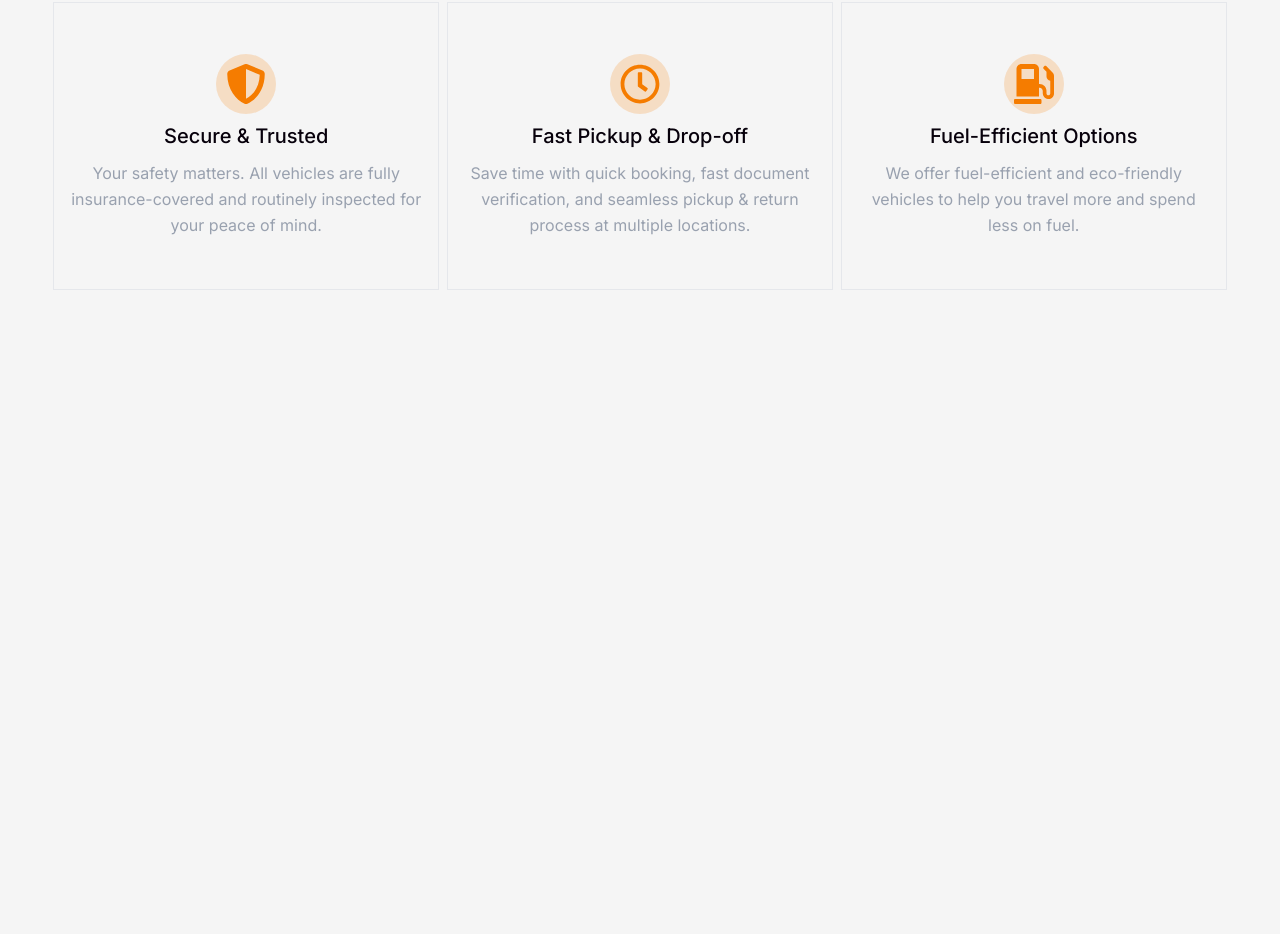
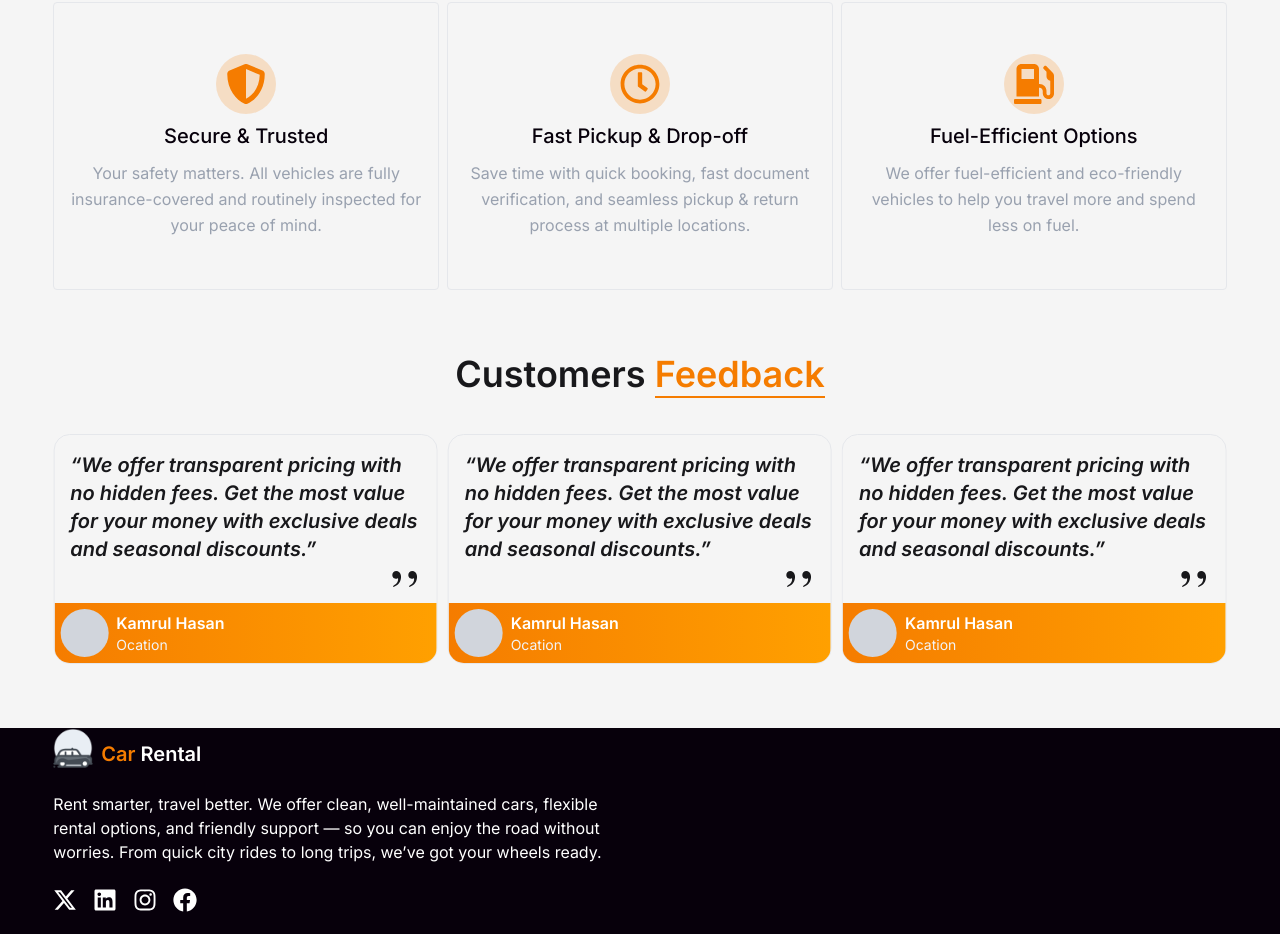
Before and after one commit to kamrulhasanPro/Car-Rental-Client, a React (Vite) app: page / in a window 1280 px wide. Shown: the part 802-1736 px from the top of the page. Before the commit the page ends 1092 px from the top, so only its background shows below. Built offline with nearby package versions, Linux system fonts and the light colour scheme.

Commit message:
feedback complete  and footer start

```diff
--- /dev/null
+++ b/src/Components/FeedBack/Feedback.jsx
@@ -0,0 +1,68 @@
+import React from "react";
+import MyTitle from "../Title/MyTitle";
+import FeedbackCard from "./FeedbackCard";
+import MyContainer from "../MyContainer/MyContainer";
+import { Swiper, SwiperSlide } from "swiper/react";
+import { Autoplay } from "swiper/modules";
+import { motion } from "framer-motion";
+
+const Feedback = () => {
+  const testimonials = [
+  {
+    name: "John Miller",
+    feedback: "Amazing experience! The car was clean and the pickup process was super smooth. Highly recommended!",
+  },
+  {
+    name: "Aisha Rahman",
+    feedback: "Really impressed with the customer service. Very professional and fast booking system.",
+  },
+  {
+    name: "Michael Brown",
+    feedback: "Affordable rates and many car options to choose from. Will rent again!",
+  },
+  {
+    name: "Sophia Ali",
+    feedback: "Quick delivery, very polite staff. Loved the experience!",
+  },
+  {
+    name: "David Lee",
+    feedback: "Good cars and best service. Honest pricing and no hidden charges.",
+  },
+];
+  return (
+    <MyContainer className="mt-16">
+        {/* title */}
+      <MyTitle>
+        Customers <span className="text-primary border-b-2">Feedback</span>
+      </MyTitle>
+
+      <motion.div initial={{ opacity: 0, y: 40 }}
+        whileInView={{ opacity: 1, y: 0 }}
+        transition={{ duration: 0.6 }}
+        viewport={{ once: true }}>
+        <Swiper
+        modules={[Autoplay]}
+        autoplay={{delay:2500}}
+        speed={1500}
+        loop={true}
+        spaceBetween={10}
+        breakpoints={{
+            0: { slidesPerView: 1 },
+            640: { slidesPerView: 2 },
+            1024: { slidesPerView: 3 },
+          }}
+        >
+        {
+          testimonials.map((item, index) => (
+            <SwiperSlide key={index}>
+              <FeedbackCard/>
+            </SwiperSlide>
+          ))
+        }
+        </Swiper>
+      </motion.div>
+    </MyContainer>
+  );
+};
+
+export default Feedback;
--- /dev/null
+++ b/src/Components/FeedBack/FeedbackCard.jsx
@@ -0,0 +1,38 @@
+import React from "react";
+import { SiComma } from "react-icons/si";
+
+const FeedbackCard = () => {
+  return (
+    <div className="border border-gray-200 overflow-hidden rounded-2xl">
+      {/* feedback message */}
+      <div className="p-4">
+        <p className="text-xl font-semibold italic">
+          “
+          {
+            "We offer transparent pricing with no hidden fees. Get the most value for your money with exclusive deals and seasonal discounts."
+          }
+          ”
+        </p>
+
+        <div className="flex justify-end mt-2">
+          <SiComma />
+          <SiComma />
+        </div>
+      </div>
+
+      {/* feedback profile */}
+      <div className="flex items-center gap-2 my_bg p-1.5 text-white">
+        <figure className="w-12 h-12 rounded-full bg-gray-300 overflow-hidden">
+          <img src="" alt="" />
+        </figure>
+
+        <div>
+          <h4 className="text-[1rem] font-semibold">Kamrul Hasan</h4>
+          <p className="text-sm text-gray-100">Ocation</p>
+        </div>
+      </div>
+    </div>
+  );
+};
+
+export default FeedbackCard;
--- /dev/null
+++ b/src/Components/Footer/Footer.jsx
@@ -0,0 +1,58 @@
+import React from "react";
+import MyContainer from "../MyContainer/MyContainer";
+import { Link } from "react-router";
+import { FaXTwitter } from "react-icons/fa6";
+import { FaFacebook, FaInstagram, FaLinkedin } from "react-icons/fa";
+import { MdDoubleArrow } from "react-icons/md";
+
+const Footer = () => {
+  return (
+    <section className="mt-16 bg-neutral text-white">
+      <MyContainer className={'flex'}>
+        <div className="space-y-6 flex-1">
+          {/* logo */}
+          <div className="flex items-end justify-start gap-2">
+            <figure className="w-10 h-10 overflow-hidden">
+              <img src="./Logo.png" alt="" />
+            </figure>
+            <Link to={"/"} className="text-xl font-semibold hidden sm:inline">
+              <span className="text-primary">Car</span> Rental
+            </Link>
+          </div>
+          {/* footer desc */}
+          <p>
+            Rent smarter, travel better. We offer clean, well-maintained cars,
+            flexible rental options, and friendly support — so you can enjoy the
+            road without worries. From quick city rides to long trips, we’ve got
+            your wheels ready.
+          </p>
+
+          {/* social icon */}
+          <div className="flex gap-4 items-center text-2xl">
+            <a href="#" target="_blank">
+            <FaXTwitter />
+            </a>
+            <a href="#" target="_blank">
+            <FaLinkedin />
+            </a>
+            <a href="#" target="_blank">
+            <FaInstagram />
+            </a>
+            <a href="#" target="_blank">
+            <FaFacebook />
+            </a>
+          </div>
+
+          <button className="my_btn_outline"><MdDoubleArrow className="-rotate-90"/> BACK TO TOP</button>
+        </div>
+
+        {/* navigate */}
+        <div className="flex-1">
+
+        </div>
+      </MyContainer>
+    </section>
+  );
+};
+
+export default Footer;
--- a/src/Components/Navbar/Navbar.jsx
+++ b/src/Components/Navbar/Navbar.jsx
@@ -46,7 +46,7 @@ const Navbar = () => {
           <figure className="w-10 h-10 overflow-hidden">
             <img src="./Logo.png" alt="" />
           </figure>
-            <p className="text-xl font-semibold hidden sm:inline"><span className="text-primary">Car</span> Rental</p>
+            <Link to={'/'} className="text-xl font-semibold hidden sm:inline"><span className="text-primary">Car</span> Rental</Link>
           </div>
         </div>
         <div className="navbar-center hidden lg:flex">
--- a/src/Components/Title/MyTitle.jsx
+++ b/src/Components/Title/MyTitle.jsx
@@ -9,7 +9,7 @@ const MyTitle = ({children}) => {
         whileInView={{ opacity: 1, y: 0 }}
         transition={{ duration: 0.6 }}
         viewport={{ once: true }}
-        className="text-4xl font-semibold text-center mb-10"
+        className={`text-4xl font-semibold text-center mb-10`}
       >
         {children}
       </motion.h2>
--- a/src/Components/WhyRentWithUS/WhyRent.jsx
+++ b/src/Components/WhyRentWithUS/WhyRent.jsx
@@ -1,4 +1,5 @@
 import React from "react";
+import { motion } from "framer-motion";
 import {
   FaMoneyBillWave,
   FaCarSide,
@@ -22,12 +23,12 @@ const WhyRent = () => {
     {
       icon: <FaCarSide size={40} />,
       title: "Wide Car Selection",
-      desc: "Choose from economy, SUVs, luxury, and premium cars — all well-maintained and ready for any journey, short or long.",
+      desc: "Choose from economy, SUVs, luxury, and premium cars all well maintained and ready for any journey, short or long.",
     },
     {
       icon: <MdSupportAgent size={40} />,
       title: "24/7 Customer Support",
-      desc: "Need help? Our professional support team is always here to assist you — day or night — to ensure a smooth trip.",
+      desc: "Need help? Our professional support team is always here to assist you day or night to ensure a smooth trip.",
     },
     {
       icon: <FaShieldAlt size={40} />,
@@ -54,11 +55,17 @@ const WhyRent = () => {
       </MyTitle>
 
       {/* rant cards */}
-      <div className="grid grid-cols-1 sm:grid-cols-2 lg:grid-cols-3 gap-2">
+      <motion.div
+        initial={{ opacity: 0, y: 40, scale:0.8}}
+        whileInView={{ opacity: 1, y: 0, scale:1 }}
+        transition={{ duration: 0.8 }}
+        viewport={{ once: true }}
+        className="grid grid-cols-1 sm:grid-cols-2 lg:grid-cols-3 gap-2"
+      >
         {features.map((feature) => (
           <WhyRentCard feature={feature} />
         ))}
-      </div>
+      </motion.div>
     </MyContainer>
   );
 };
--- a/src/Components/WhyRentWithUS/WhyRentCard.jsx
+++ b/src/Components/WhyRentWithUS/WhyRentCard.jsx
@@ -4,7 +4,7 @@ const WhyRentCard = ({ feature }) => {
   const { icon, title, desc } = feature;
   return (
     // card
-    <div className="flex flex-col items-center justify-center border border-gray-200 h-72 p-4 hover:shadow-lg transition-shadow">
+    <div className="flex flex-col items-center justify-center border border-gray-200 h-72 p-4 hover:shadow-lg transition-all rounded-sm hover:scale-102 ">
       {/* icon */}
       <div className="bg-primary/20 rounded-full p-2.5 mb-2 text-primary">
         {icon}
--- a/src/Layouts/MainLayout.jsx
+++ b/src/Layouts/MainLayout.jsx
@@ -1,16 +1,22 @@
-import React from 'react';
-import Navbar from '../Components/Navbar/Navbar';
-import { Outlet } from 'react-router';
+import React from "react";
+import Navbar from "../Components/Navbar/Navbar";
+import { Outlet } from "react-router";
+import Footer from "../Components/Footer/Footer";
 
 const MainLayout = () => {
   return (
     <div>
+      <header>
         <nav>
-            <Navbar/>
+          <Navbar />
         </nav>
+      </header>
       <main>
-                <Outlet/>
+        <Outlet />
       </main>
+      <footer>
+        <Footer/>
+      </footer>
     </div>
   );
 };
--- a/src/Pages/Home/Home.jsx
+++ b/src/Pages/Home/Home.jsx
@@ -1,12 +1,14 @@
 import React from 'react';
 import Banner from '../../Components/Banner/Banner';
 import WhyRent from '../../Components/WhyRentWithUS/WhyRent';
+import Feedback from '../../Components/FeedBack/Feedback';
 
 const Home = () => {
     return (
         <div>
             <Banner/>
             <WhyRent/>
+            <Feedback/>
         </div>
     );
 };
--- a/src/index.css
+++ b/src/index.css
@@ -17,7 +17,16 @@
   font-family: "Inter", sans-serif;
 }
 
+/* my bg color */
+.my_bg{
+  @apply bg-linear-to-r from-primary to-secondary
+}
+
 /* my button */
 .my_btn {
-  @apply py-2 px-6 rounded-md text-white bg-linear-to-r from-primary to-secondary hover:scale-105 hover:to-primary duration-300 transition-all cursor-pointer
+  @apply py-2 px-6 rounded-md text-white bg-gradient-to-r from-primary to-secondary hover:scale-105 hover:to-primary duration-300 transition-all cursor-pointer
 }
+
+.my_btn_outline {
+  @apply py-2 px-6 rounded-md btn btn-outline hover:bg-primary border-primary hover:text-white border-2
+}
```
Lines whose indentation alone changed are shown as unchanged.
